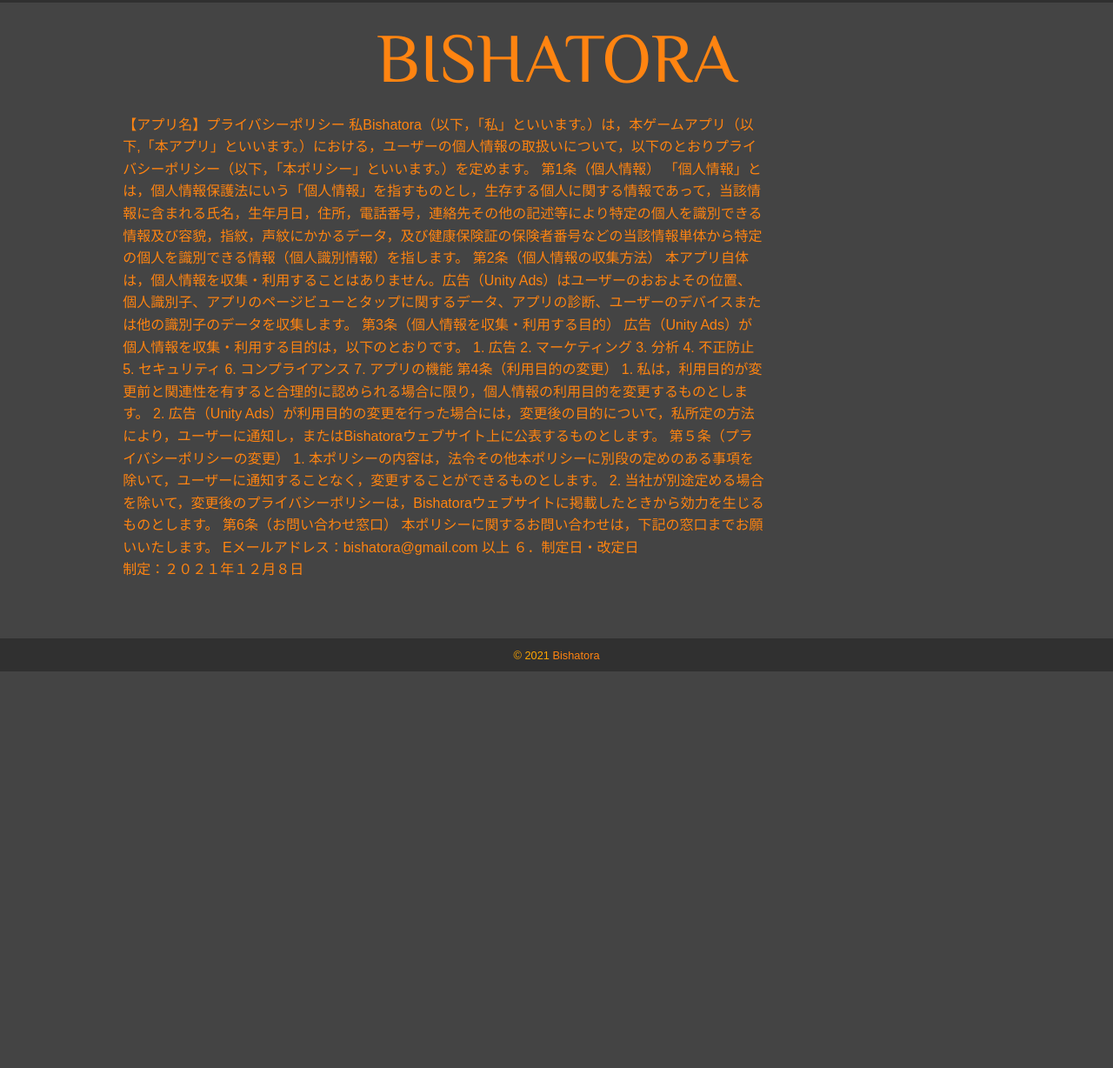
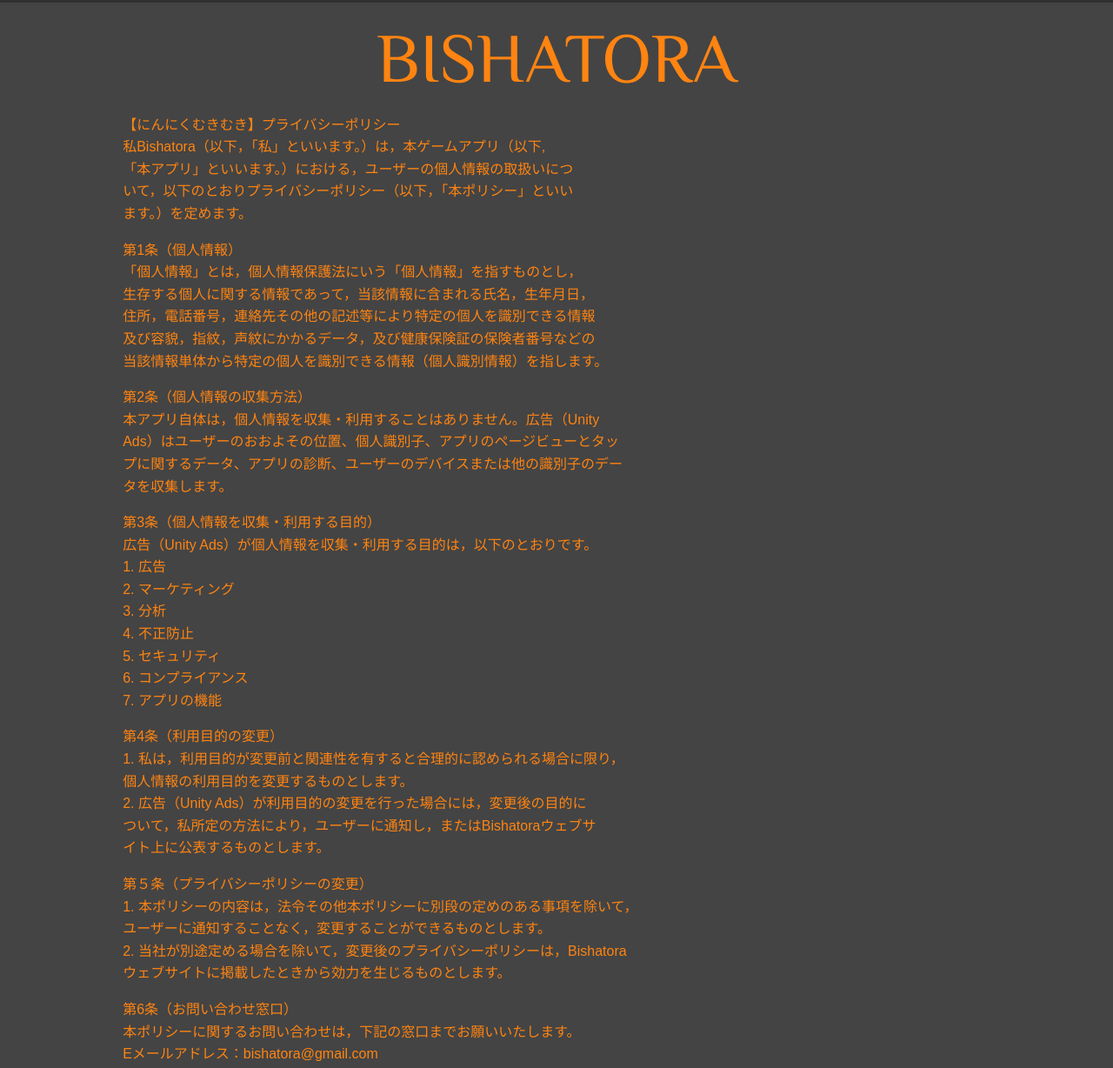
Before and after one commit to Bishatora/bishatora, a plain HTML site: page peel_the_garlic_privacypolicy.html in a window 1280 px wide. Shown: the part 35-1263 px from the top of the page at 87% size. Before the commit the page ends 807 px from the top, so only its background shows below. Drawn offline with Linux system fonts and the light colour scheme; some packages are replaced by stand-ins of ours.

Commit message:
プライバシーポリシー追加

```diff
--- a/peel_the_garlic_privacypolicy.html
+++ b/peel_the_garlic_privacypolicy.html
@@ -22,34 +22,60 @@
 
       <div class="main-contents wrap">
           <article>
-              <p>【アプリ名】プライバシーポリシー
-                私Bishatora（以下，「私」といいます。）は，本ゲームアプリ（以下,「本アプリ」といいます。）における，ユーザーの個人情報の取扱いについて，以下のとおりプライバシーポリシー（以下，「本ポリシー」といいます。）を定めます。
-                第1条（個人情報）
-                「個人情報」とは，個人情報保護法にいう「個人情報」を指すものとし，生存する個人に関する情報であって，当該情報に含まれる氏名，生年月日，住所，電話番号，連絡先その他の記述等により特定の個人を識別できる情報及び容貌，指紋，声紋にかかるデータ，及び健康保険証の保険者番号などの当該情報単体から特定の個人を識別できる情報（個人識別情報）を指します。
-                第2条（個人情報の収集方法）
-                本アプリ自体は，個人情報を収集・利用することはありません。広告（Unity Ads）はユーザーのおおよその位置、個人識別子、アプリのページビューとタップに関するデータ、アプリの診断、ユーザーのデバイスまたは他の識別子のデータを収集します。
-                第3条（個人情報を収集・利用する目的）
-                広告（Unity Ads）が個人情報を収集・利用する目的は，以下のとおりです。
-                1. 広告
-                2. マーケティング
-                3. 分析
-                4. 不正防止
-                5. セキュリティ
-                6. コンプライアンス
-                7. アプリの機能
-                第4条（利用目的の変更）
-                1. 私は，利用目的が変更前と関連性を有すると合理的に認められる場合に限り，個人情報の利用目的を変更するものとします。
-                2. 広告（Unity Ads）が利用目的の変更を行った場合には，変更後の目的について，私所定の方法により，ユーザーに通知し，またはBishatoraウェブサイト上に公表するものとします。
-                第５条（プライバシーポリシーの変更）
-                1. 本ポリシーの内容は，法令その他本ポリシーに別段の定めのある事項を除いて，ユーザーに通知することなく，変更することができるものとします。
-                2. 当社が別途定める場合を除いて，変更後のプライバシーポリシーは，Bishatoraウェブサイトに掲載したときから効力を生じるものとします。
-                第6条（お問い合わせ窓口）
-                本ポリシーに関するお問い合わせは，下記の窓口までお願いいたします。
-                Eメールアドレス：bishatora@gmail.com
+              <p>【にんにくむきむき】プライバシーポリシー<br>
+                私Bishatora（以下，「私」といいます。）は，本ゲームアプリ（以下,<br>
+                「本アプリ」といいます。）における，ユーザーの個人情報の取扱いにつ<br>
+                いて，以下のとおりプライバシーポリシー（以下，「本ポリシー」といい<br>
+                ます。）を定めます。<br>
+                <p>
+                第1条（個人情報）<br>
+                「個人情報」とは，個人情報保護法にいう「個人情報」を指すものとし，<br>
+                生存する個人に関する情報であって，当該情報に含まれる氏名，生年月日，<br>
+                住所，電話番号，連絡先その他の記述等により特定の個人を識別できる情報<br>
+                及び容貌，指紋，声紋にかかるデータ，及び健康保険証の保険者番号などの<br>
+                当該情報単体から特定の個人を識別できる情報（個人識別情報）を指します。<br>
+                </p>
+                <p>
+                第2条（個人情報の収集方法）<br>
+                本アプリ自体は，個人情報を収集・利用することはありません。広告（Unity<br>
+                Ads）はユーザーのおおよその位置、個人識別子、アプリのページビューとタッ<br>
+                プに関するデータ、アプリの診断、ユーザーのデバイスまたは他の識別子のデー<br>
+                タを収集します。<br>
+                </p>
+                <p>
+                第3条（個人情報を収集・利用する目的）<br>
+                広告（Unity Ads）が個人情報を収集・利用する目的は，以下のとおりです。<br>
+                1. 広告<br>
+                2. マーケティング<br>
+                3. 分析<br>
+                4. 不正防止<br>
+                5. セキュリティ<br>
+                6. コンプライアンス<br>
+                7. アプリの機能<br>
+                </p>
+                <p>
+                第4条（利用目的の変更）<br>
+                1. 私は，利用目的が変更前と関連性を有すると合理的に認められる場合に限り，<br>
+                個人情報の利用目的を変更するものとします。<br>
+                2. 広告（Unity Ads）が利用目的の変更を行った場合には，変更後の目的に<br>
+                ついて，私所定の方法により，ユーザーに通知し，またはBishatoraウェブサ<br>
+                イト上に公表するものとします。<br>
+                </p>
+                <p>
+                第５条（プライバシーポリシーの変更）<br>
+                1. 本ポリシーの内容は，法令その他本ポリシーに別段の定めのある事項を除いて，<br>
+                ユーザーに通知することなく，変更することができるものとします。<br>
+                2. 当社が別途定める場合を除いて，変更後のプライバシーポリシーは，Bishatora<br>
+                ウェブサイトに掲載したときから効力を生じるものとします。<br>
+                </p>
+                <p>
+                第6条（お問い合わせ窓口）<br>
+                本ポリシーに関するお問い合わせは，下記の窓口までお願いいたします。<br>
+                Eメールアドレス：bishatora@gmail.com <br>
+                </p>
+                制定日・改定日<br>
+                制定：２０２２年２月２２日<br>
                 以上
-
-                ６．制定日・改定日<br>
-                制定：２０２１年１２月８日<br>
             </p>
           </article>
       </div><!-- /.main-contents -->
```
Also changed, not shown: index.html (+1 -0 lines), peel_the_gerlic_userpolicy.html (+1 -2 lines).
